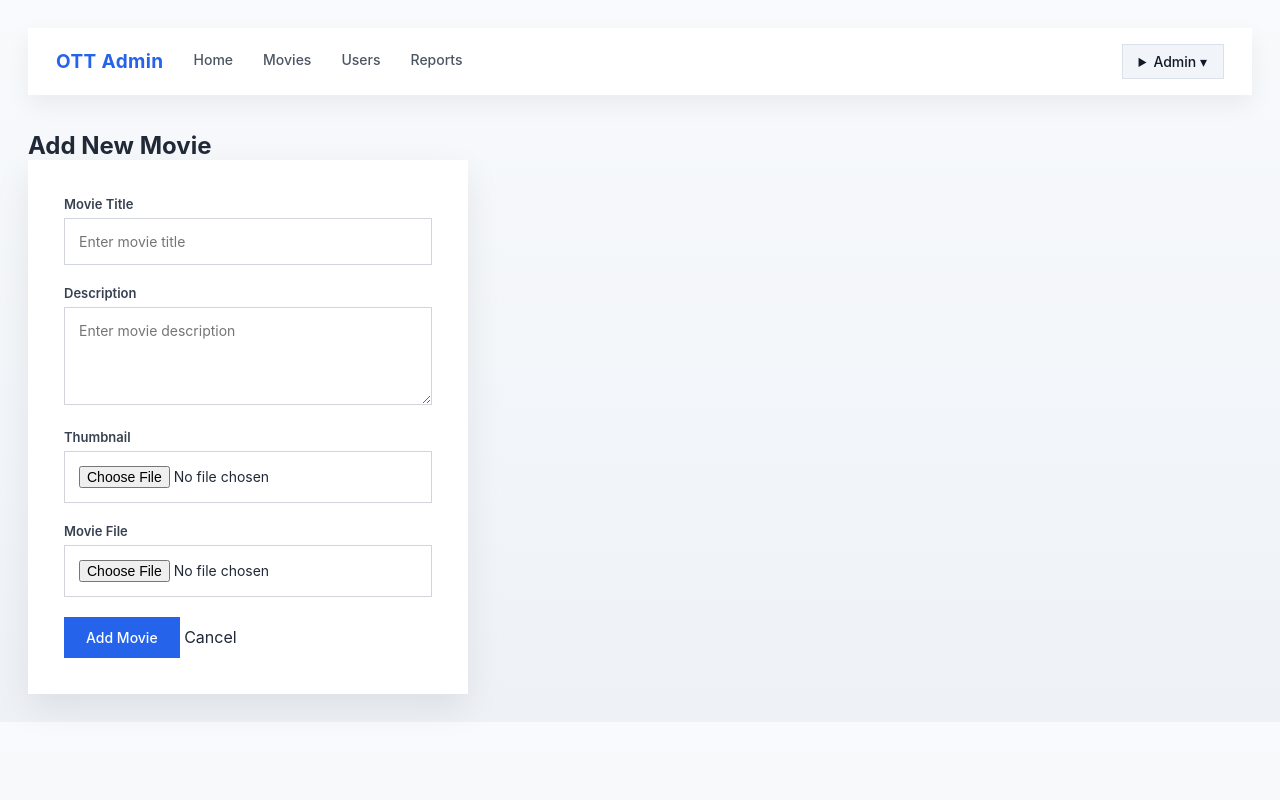
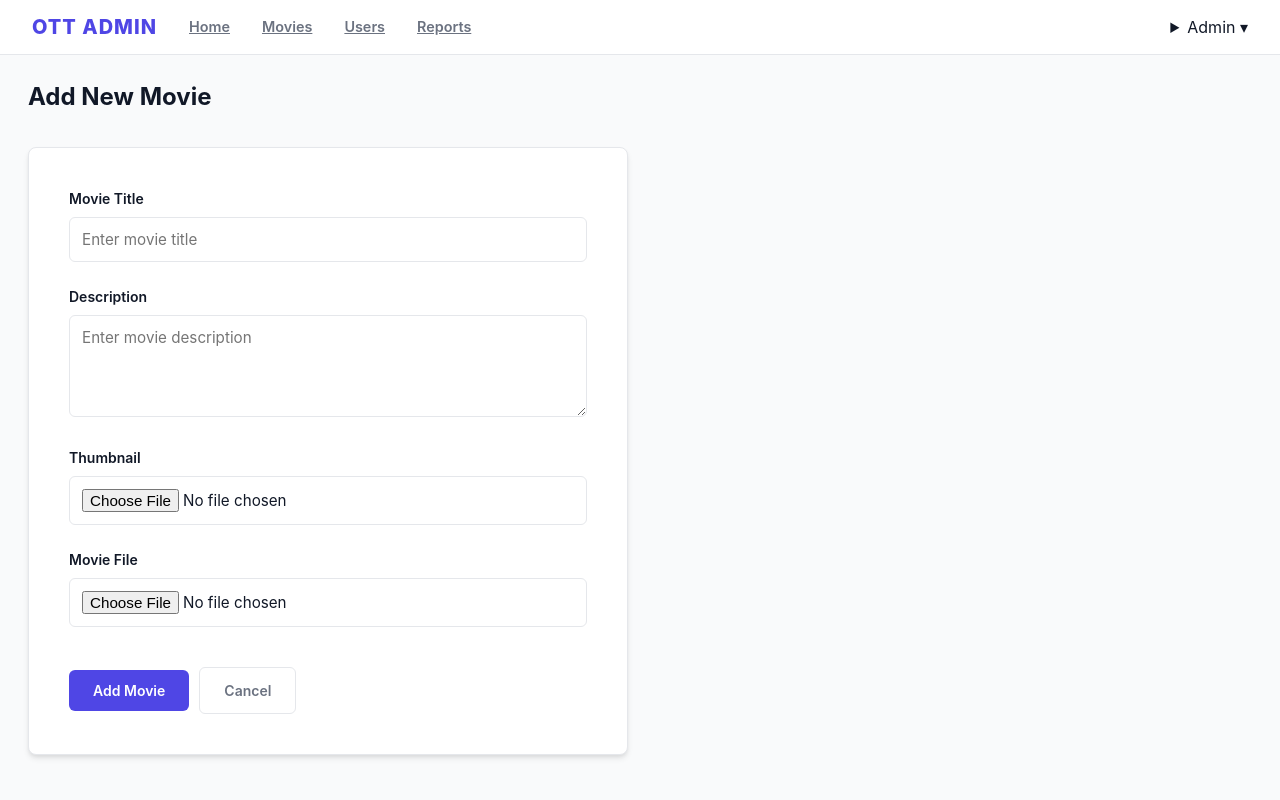
Before and after one commit to Anjana10022002/OTT-Streaming-Platform, a Django app: page /addmovie/ in a window 1280 px wide. Run offline with Django 4.2, Linux system fonts and the light colour scheme.

Commit message:
Refactor CSS styles for improved consistency and responsiveness

```diff
--- a/Admin/admin/adminApp/static/style.css
+++ b/Admin/admin/adminApp/static/style.css
@@ -1,267 +1,210 @@
+/* style.css */
+
+/* --- Modern Variables & Reset --- */
+:root {
+    --primary: #4f46e5;
+    --primary-hover: #4338ca;
+    --bg-main: #f9fafb;
+    --bg-card: #ffffff;
+    --text-main: #111827;
+    --text-muted: #6b7280;
+    --border: #e5e7eb;
+    --shadow: 0 4px 6px -1px rgba(0, 0, 0, 0.1), 0 2px 4px -1px rgba(0, 0, 0, 0.06);
+    --radius: 8px;
+}
+
 * {
     margin: 0;
     padding: 0;
     box-sizing: border-box;
-    font-family: "Inter", "Segoe UI", Arial, sans-serif;
+    font-family: 'Inter', -apple-system, sans-serif;
 }
 
 body {
-    background: linear-gradient(180deg, #f8fafc, #eef2f7);
-    color: #1f2937;
-    padding: 28px;
+    background-color: var(--bg-main);
+    color: var(--text-main);
+    line-height: 1.5;
+    padding: 0; /* Changed from 28px to allow navbar to span full width if needed */
 }
 
-a {
-    text-decoration: none;
-    color: inherit;
+h1, h2 {
+    margin: 24px 28px;
+    font-weight: 700;
+    color: var(--text-main);
 }
 
-button {
-    border: none;
-    cursor: pointer;
-    font-size: 14px;
-    font-weight: 500;
-}
-
-input:focus,
-textarea:focus,
-button:focus {
-    outline: none;
-}
-
-/* NAVBAR */
-
+/* --- Navigation --- */
 .ott-navbar {
-    background-color: #ffffff;
-    padding: 16px 28px;
+    background-color: var(--bg-card);
+    padding: 0.75rem 2rem;
     display: flex;
     justify-content: space-between;
     align-items: center;
-    margin-bottom: 36px;
-    box-shadow: 0 10px 24px rgba(0,0,0,0.06);
+    border-bottom: 1px solid var(--border);
+    position: sticky;
+    top: 0;
+    z-index: 100;
 }
 
 .nav-left {
     display: flex;
     align-items: center;
-    gap: 30px;
+    gap: 2rem;
 }
 
 .brand {
-    font-size: 19px;
-    font-weight: 700;
-    color: #2563eb;
-    letter-spacing: 0.4px;
+    font-size: 1.25rem;
+    font-weight: 800;
+    color: var(--primary);
+    text-transform: uppercase;
+    letter-spacing: 1px;
 }
 
 .nav-left a {
-    font-size: 14px;
-    font-weight: 500;
-    color: #4b5563;
-    position: relative;
-    padding-bottom: 4px;
+    font-size: 0.9rem;
+    font-weight: 600;
+    color: var(--text-muted);
+    transition: color 0.2s;
 }
 
 .nav-left a:hover {
-    color: #2563eb;
+    color: var(--primary);
 }
 
-.nav-left a::after {
-    content: "";
-    position: absolute;
-    left: 0;
-    bottom: 0;
-    width: 0;
-    height: 2px;
-    background-color: #2563eb;
-    transition: width 0.25s ease;
+/* --- Table Styling --- */
+table {
+    width: calc(100% - 56px);
+    margin: 0 28px 28px 28px;
+    border-collapse: collapse;
+    background: var(--bg-card);
+    border-radius: var(--radius);
+    overflow: hidden;
+    box-shadow: var(--shadow);
+    border: none;
 }
 
-.nav-left a:hover::after {
-    width: 100%;
+th {
+    background-color: #f8fafc;
+    padding: 12px 20px;
+    text-align: left;
+    font-size: 0.75rem;
+    text-transform: uppercase;
+    letter-spacing: 0.05em;
+    color: var(--text-muted);
+    border-bottom: 2px solid var(--border);
 }
 
-.nav-right {
-    position: relative;
+td {
+    padding: 16px 20px;
+    border-bottom: 1px solid var(--border);
+    font-size: 0.95rem;
 }
 
-/* ADMIN DROPDOWN */
-
-.admin-menu {
-    position: relative;
+tbody tr:hover {
+    background-color: #f1f5f9;
 }
 
-.admin-btn {
-    background-color: #f1f5f9;
-    border: 1px solid #dbe1ea;
-    padding: 8px 16px;
-    font-size: 14px;
-    font-weight: 500;
-    color: #111827;
+/* --- Form Styling --- */
+form {
+    background: var(--bg-card);
+    padding: 2.5rem;
+    max-width: 500px;
+    margin: 2rem 28px;
+    border-radius: var(--radius);
+    box-shadow: var(--shadow);
+    border: 1px solid var(--border);
 }
 
-.admin-btn::-webkit-details-marker {
-    display: none;
+.login-container form {
+    margin: 0 auto; /* Center login form */
 }
 
-.menu-box {
-    position: absolute;
-    top: 48px;
-    right: 0;
-    min-width: 200px;
-    background-color: #ffffff;
-    border-radius: 10px;
-    box-shadow: 0 20px 40px rgba(0,0,0,0.12);
-    overflow: hidden;
-    z-index: 1000;
+label {
+    display: block;
+    font-size: 0.875rem;
+    font-weight: 600;
+    margin-bottom: 0.5rem;
+    color: var(--text-main);
 }
 
-.admin-menu .menu-box {
-    display: none;
+input, textarea, select {
+    width: 100%;
+    padding: 0.75rem;
+    margin-bottom: 1.5rem;
+    border: 1px solid var(--border);
+    border-radius: 6px;
+    font-size: 0.95rem;
+    transition: border-color 0.2s, box-shadow 0.2s;
 }
 
-.admin-menu[open] .menu-box {
-    display: block;
+input:focus, textarea:focus {
+    outline: none;
+    border-color: var(--primary);
+    box-shadow: 0 0 0 3px rgba(79, 70, 229, 0.1);
 }
 
-.menu-box a,
-.menu-box button {
-    width: 100%;
-    padding: 14px 18px;
-    background: none;
-    border: none;
-    text-align: left;
-    font-size: 14px;
-    color: #374151;
+/* --- Buttons --- */
+button, .primary-btn, .cancel-btn {
+    display: inline-block;
+    padding: 0.75rem 1.5rem;
+    border-radius: 6px;
+    font-size: 0.875rem;
+    font-weight: 600;
+    text-align: center;
+    transition: all 0.2s;
+    cursor: pointer;
+    text-decoration: none;
 }
 
-.menu-box a:hover {
-    background-color: #f3f4f6;
+button, .primary-btn {
+    background-color: var(--primary);
+    color: white;
+    border: none;
+}
+
+button:hover, .primary-btn:hover {
+    background-color: var(--primary-hover);
+    transform: translateY(-1px);
+}
+
+.cancel-btn {
+    background-color: white;
+    color: var(--text-muted);
+    border: 1px solid var(--border);
+    margin-left: 10px;
+}
+
+.cancel-btn:hover {
+    background-color: #f9fafb;
+    color: var(--text-main);
+}
+
+/* --- Admin Dropdown --- */
+.admin-menu .menu-box {
+    border: 1px solid var(--border);
+    padding: 5px;
+    margin-top: 8px;
+}
+
+.menu-box a {
+    border-radius: 4px;
+    padding: 10px 15px !important;
 }
 
 .logoutbtn {
-    background-color: #fee2e2;
-    color: #b91c1c;
-    font-weight: 600;
+    width: calc(100% - 10px) !important;
+    margin: 5px;
+    background-color: #fef2f2 !important;
+    color: #991b1b !important;
 }
 
-.logoutbtn:hover {
-    background-color: #fecaca;
+/* --- Utility --- */
+.movie-form {
+    max-width: 600px;
 }
 
-/* TABLE */
-
-table {
-    width: 100%;
-    border-collapse: separate;
-    border-spacing: 0;
-    background-color: #ffffff;
-    box-shadow: 0 12px 28px rgba(0,0,0,0.06);
+.form-actions {
+    display: flex;
+    align-items: center;
+    margin-top: 1rem;
 }
-
-thead {
-    background-color: #f9fafb;
-}
-
-th {
-    padding: 16px 18px;
-    font-size: 12px;
-    font-weight: 700;
-    text-transform: uppercase;
-    letter-spacing: 0.05em;
-    color: #6b7280;
-    border-bottom: 1px solid #e5e7eb;
-    text-align: left;
-}
-
-td {
-    padding: 18px;
-    font-size: 14px;
-    color: #1f2937;
-    border-bottom: 1px solid #eef2f7;
-}
-
-tbody tr {
-    transition: background-color 0.2s ease;
-}
-
-tbody tr:hover {
-    background-color: #f8fafc;
-}
-
-tbody tr:last-child td {
-    border-bottom: none;
-}
-
-/* FORMS */
-
-form {
-    background-color: #ffffff;
-    padding: 36px;
-    max-width: 440px;
-    box-shadow: 0 14px 34px rgba(0,0,0,0.08);
-}
-
-label {
-    font-size: 13px;
-    font-weight: 600;
-    margin-bottom: 6px;
-    display: block;
-    color: #374151;
-}
-
-input,
-textarea {
-    width: 100%;
-    padding: 14px;
-    font-size: 14px;
-    border: 1px solid #d1d5db;
-    margin-bottom: 20px;
-}
-
-input:focus,
-textarea:focus {
-    border-color: #2563eb;
-}
-
-/* PRIMARY FORM BUTTON */
-
-form button {
-    background-color: #2563eb;
-    color: #ffffff;
-    padding: 12px 22px;
-}
-
-form button:hover {
-    background-color: #1e40af;
-}
-
-/* LOGIN */
-
-.login-container {
-    display: flex;
-    justify-content: center;
-    align-items: center;
-    min-height: 100vh;
-}
-
-/* RESPONSIVE */
-
-@media (max-width: 768px) {
-    body {
-        padding: 16px;
-    }
-
-    .nav-left {
-        gap: 18px;
-    }
-
-    .brand {
-        font-size: 16px;
-    }
-
-    th,
-    td {
-        padding: 14px;
-    }
-}
```
